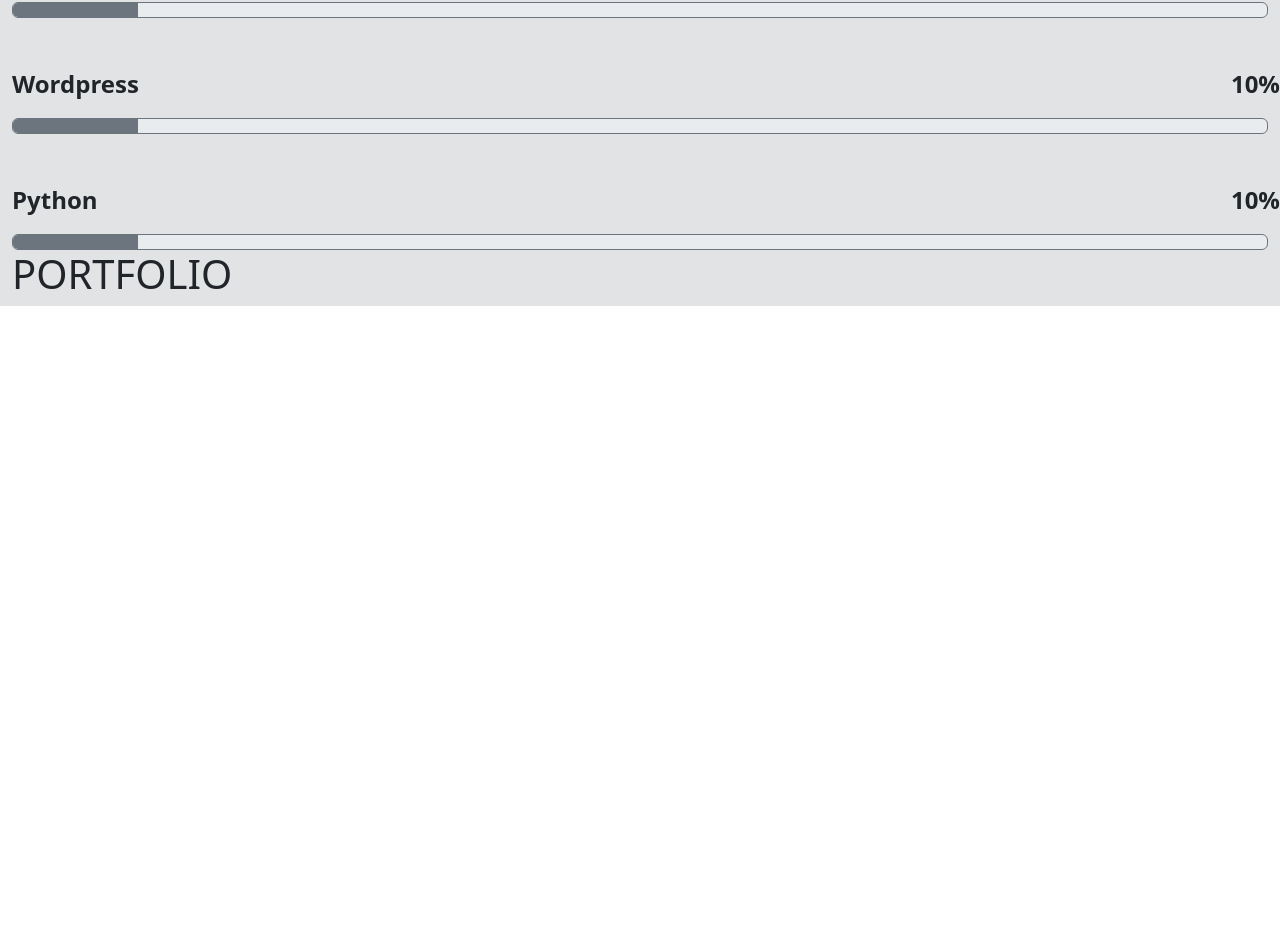
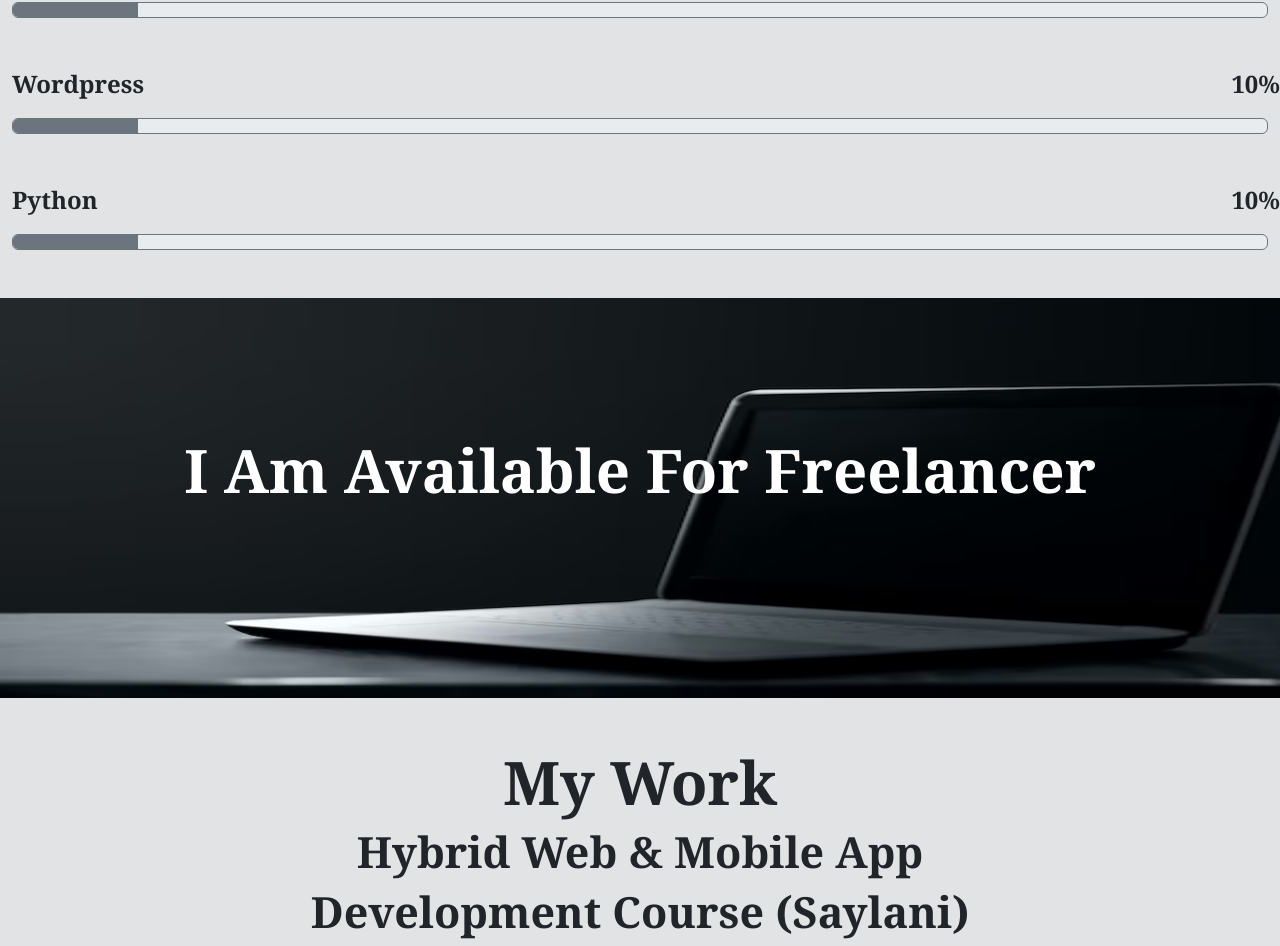
Before and after one commit to Waqar69/Waqar-Portfolio, a plain HTML site: page index.html in a window 1280 px wide. Shown: the part 1612-2558 px from the top of the page. Before the commit the page ends 1918 px from the top, so only its background shows below. Drawn offline with Linux system fonts and the light colour scheme.

Commit message:
modification done

```diff
--- a/index.html
+++ b/index.html
@@ -5,10 +5,10 @@
   <meta charset="UTF-8">
   <meta name="viewport" content="width=device-width, initial-scale=1.0">
   <link rel="stylesheet" href="css/bootstrap.min.css">
-  <title>Bootstrap Practice</title>
+  <title>Portfolio&nbsp;|&nbsp; Waqar Ahmed</title>
 </head>
 
-<body>
+<body class="bg-secondary-subtle m-0" style="font-family: Georgia, 'Times New Roman', Times, serif;">
   <!-- HEADER TOP HEADING -->
   <div class="container-fluid">
     <div class=" row">
@@ -172,22 +172,26 @@
     </div>
   </div>
 
-<!-- AVAILABLE FOR FREELANCER -->
-<div class="container-fluid">
-  <div class=" row">
-    <div class="col bg-secondary-subtle">
-      <h1>PORTFOLIO</h1>
+  <!-- AVAILABLE FOR FREELANCER -->
+  <div class="container-fluid d-flex justify-content-center align-items-center mt-5" style="background-image: url(images/laptop3.avif); background-repeat: no-repeat; background-size: 1350px 400px; max-width: 1350px; min-height: 400px;">
+  <div><h1 class="text-white fw-bold text-center pb-5" style="font-size: 60px;">I Am Available For Freelancer</h1></div>
+  </div>
+
+    <!-- MY WORK -->
+    <div class="container-fluid d-flex flex-column align-items-center flex-wrap text-center mt-5" style=" min-height: 200px;">
+
+      <div><h1 class="fw-bold" style="font-size: 60px;">My Work</h1></div>
+      <div><h1 class="fw-bold" style="font-size: 43px;">Hybrid Web & Mobile App</h1></div>
+      <div><h1 class="fw-bold" style="font-size: 43px;">Development Course (Saylani)</h1></div>
     </div>
-  </div>
 
 
 
 
 
 
-
-  <script src="js/jquery.js"></script>
-  <script src="js/bootstrap.min.js"></script>
+    <script src="js/jquery.js"></script>
+    <script src="js/bootstrap.min.js"></script>
 </body>
 
 </html>
```
